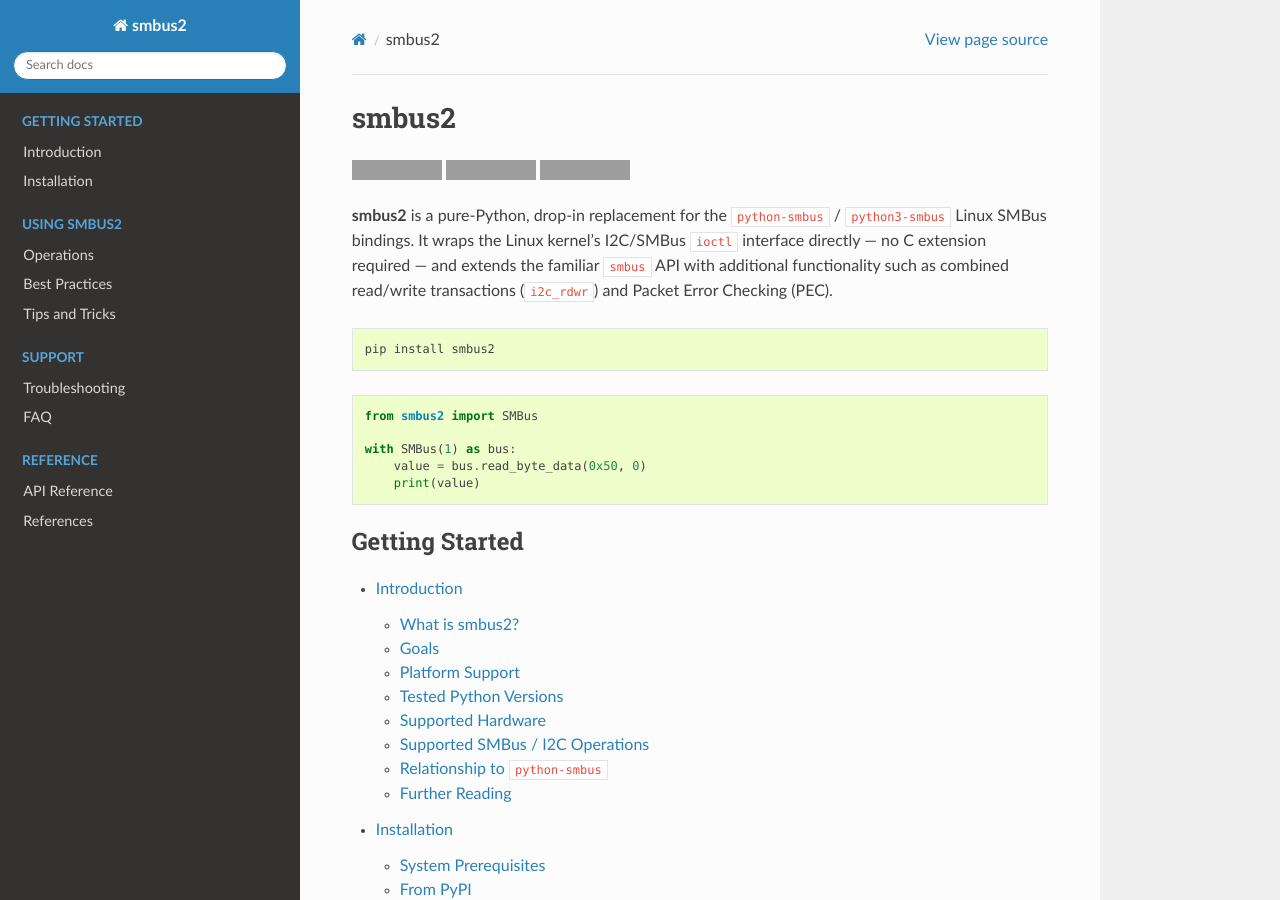
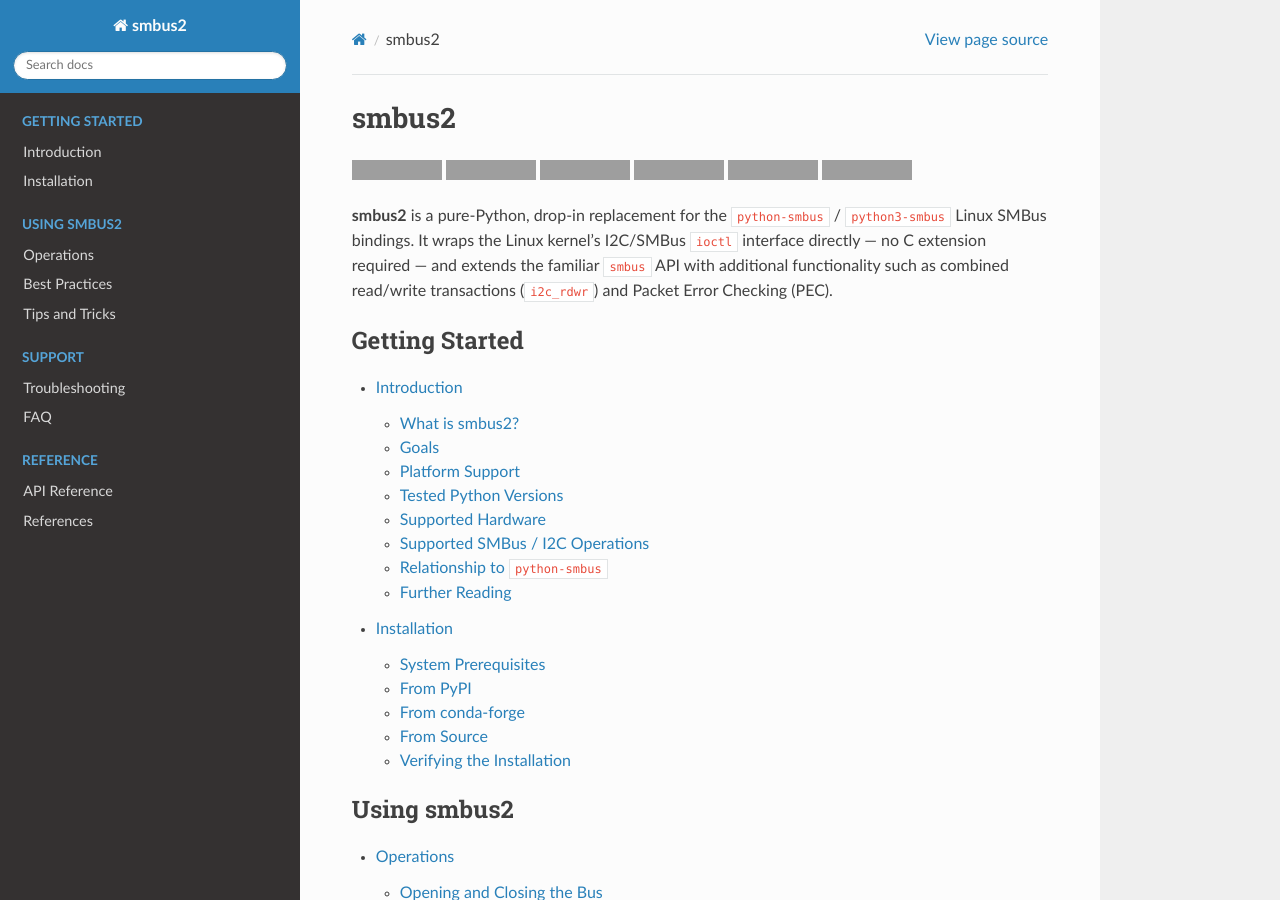
Before and after one commit to kplindegaard/smbus2, a Sphinx documentation site: the page built from doc/index.rst, in a window 1280 px wide and 900 px high. Built offline with Sphinx 7.4.7 and the Read the Docs theme 3.1.0, drawn with Linux system fonts in a browser that asks for light colours; grey boxes are pictures that could not be loaded.

Commit message:
Cleaner index page with badges

```diff
--- a/doc/index.rst
+++ b/doc/index.rst
@@ -1,8 +1,17 @@
 smbus2
 ======
 
+.. image:: https://img.shields.io/badge/GitHub-kplindegaard%2Fsmbus2-blue?logo=github
+   :target: https://github.com/kplindegaard/smbus2
+
 .. image:: https://github.com/kplindegaard/smbus2/actions/workflows/python-build-test.yml/badge.svg?branch=master
    :target: https://github.com/kplindegaard/smbus2/actions/workflows/python-build-test.yml
+
+.. image:: https://github.com/kplindegaard/smbus2/actions/workflows/codeql-analysis.yml/badge.svg?branch=master
+   :target: https://github.com/kplindegaard/smbus2/actions/workflows/codeql-analysis.yml
+
+.. image:: https://readthedocs.org/projects/smbus2/badge/?version=latest
+   :target: http://smbus2.readthedocs.io/en/latest/?badge=latest
 
 .. image:: https://img.shields.io/pypi/pyversions/smbus2.svg
    :target: https://pypi.python.org/pypi/smbus2
@@ -15,18 +24,6 @@
 interface directly — no C extension required — and extends the familiar ``smbus`` API
 with additional functionality such as combined read/write transactions (``i2c_rdwr``) and
 Packet Error Checking (PEC).
-
-.. code-block:: bash
-
-   pip install smbus2
-
-.. code-block:: python
-
-   from smbus2 import SMBus
-
-   with SMBus(1) as bus:
-       value = bus.read_byte_data(0x50, 0)
-       print(value)
 
 .. toctree::
    :maxdepth: 2
```
